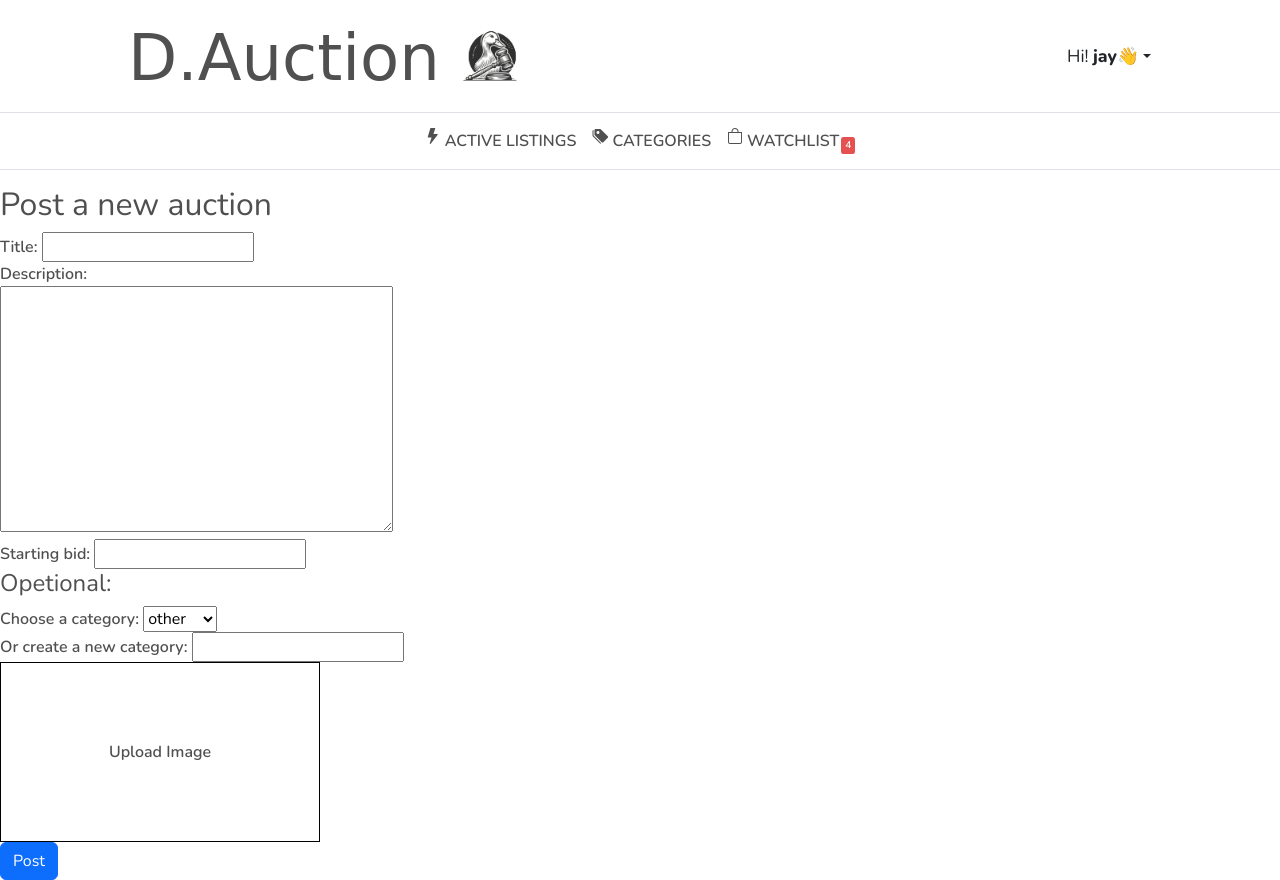
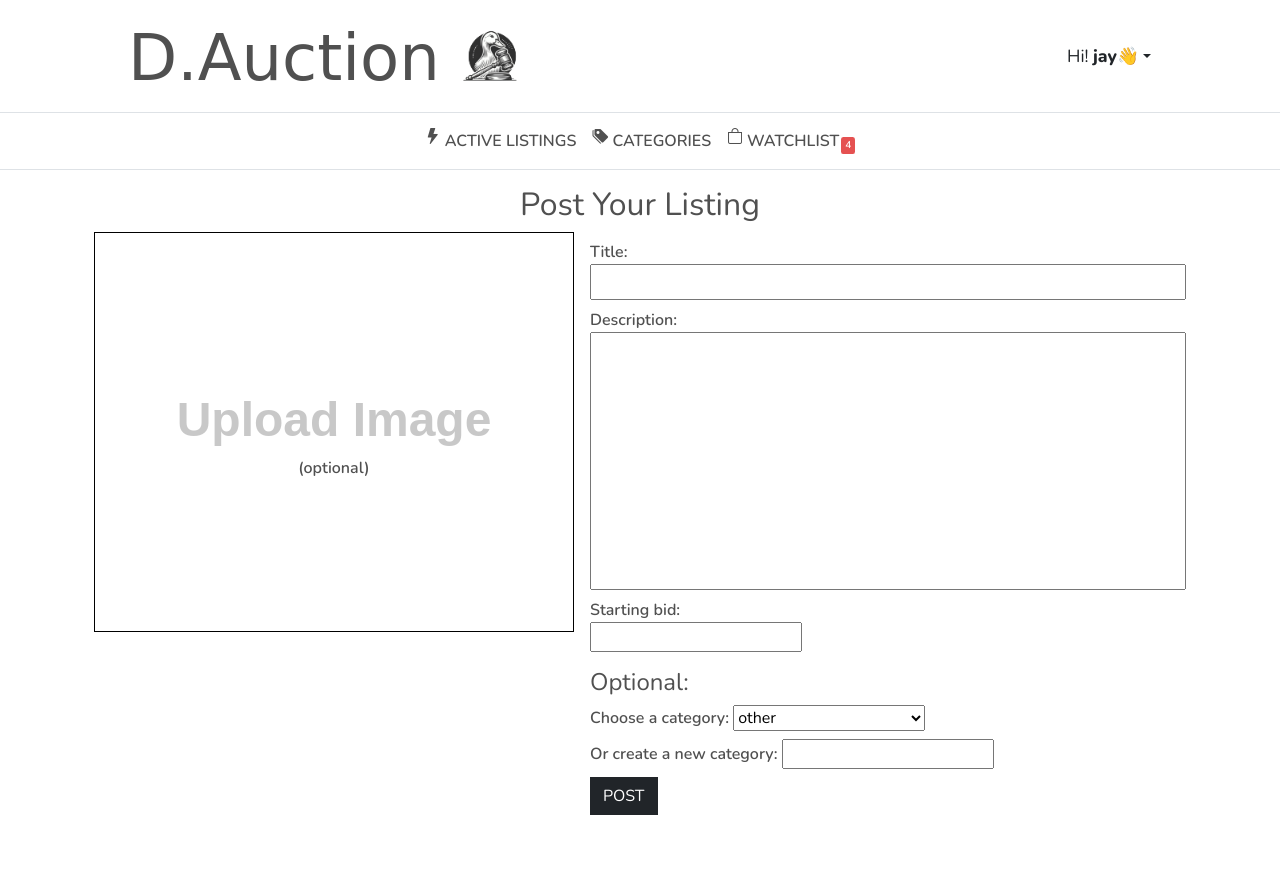
Before and after one commit to wrbyepct/commerce, a Django app: page /create in a window 1280 px wide. After the commit the page ends 815 px from the top, so only its background shows below. Run offline with Django 3.2, Linux system fonts and the light colour scheme; a user stored in the database is signed in; data comes from the database, SQL or seed files in the repository; both versions use the stored data as it was after the commit; some libraries are stand-ins or nearby versions; some web fonts are replaced.

Commit message:
css all done

```diff
--- a/auctions/static/auctions/_create_listing.scss
+++ b/auctions/static/auctions/_create_listing.scss
@@ -1,9 +1,10 @@
 
-
+// Image
 #dropArea {
     border: 1px solid black;
-    width: 320px;
-    height: 180px;
+    width: 30rem;
+    height: 25rem;
+
 }
 
 input#id_image {
@@ -18,3 +19,37 @@ input#id_image {
     justify-content: center;
     align-items: center;
 }
+
+#imageLabel {
+    font-family: sans-serif;
+    font-size: 3rem;
+    font-weight: bold;
+    color: rgba(168, 168, 168, 0.633);
+    &:hover {
+        cursor: pointer;
+    }
+}
+
+.listing-form {
+    width: 100%;
+    .form-field {
+        margin-top: 0.5rem;
+    }
+    input[name=title] {
+        padding: 0.25rem 0.5rem;
+    }
+    // Description
+    textarea[name=description] {
+        width: 100%;
+        resize: none;
+        padding: 0.5rem;
+    }
+
+    // Category
+    select {
+        width: 12rem;
+        option {
+            padding: 0.25rem
+        }
+    }
+}
--- a/auctions/static/auctions/_credential.scss
+++ b/auctions/static/auctions/_credential.scss
@@ -32,6 +32,10 @@ $md-margin: 70px;
             color: rgb(252, 171, 40);
 
             background-color: rgba(0, 0, 0, 0.648);
+
+            &-text-part {
+                min-width: 27.14rem;
+            }
             .link-to-homepage {
                 font-family: 'Segoe UI', Tahoma, Geneva, Verdana, sans-serif;
                 text-decoration: underline;
--- a/auctions/static/auctions/_global.scss
+++ b/auctions/static/auctions/_global.scss
@@ -44,16 +44,13 @@ img {
     }
 }
 
-
-
-// @media (min-width: 992px) {
-//     .nav-container {
-//         width: 85%;
-//     }
-// }
-
-// @media (min-width: 768px) {
-//     .nav-container {
-//         width: 90%;
-//     }
-// }
+// All pricing display
+.pricing-box {
+    font-family: 'Segoe UI', Tahoma, Geneva, Verdana, sans-serif;
+    line-height: 1.6;
+    .price-integer {
+        line-height: 1;
+        font-size: 2rem;
+        font-weight: 600;
+    }
+}
--- a/auctions/static/auctions/_listing.scss
+++ b/auctions/static/auctions/_listing.scss
@@ -15,9 +15,9 @@
 
 .listing {
     @media (min-width: 1470px) {
-        &-image-info {
-            width: 40rem;
-        }
+        // &-image-info {
+        //     width: 40rem;
+        // }
         &-main-info {
             min-width: 30rem;
             max-width: 37.5rem;
@@ -52,11 +52,11 @@
     }
 
     &-image-info {
+        width: 40rem;
         height: 40rem;
     }
 
     &-main-info {
-
         .watch-box {
             right: 0;
             transform: scale(0.85);
--- a/auctions/static/auctions/styles.css
+++ b/auctions/static/auctions/styles.css
@@ -40,10 +40,20 @@ img {
   color: rgb(255, 119, 0);
 }
 
+.pricing-box {
+  font-family: "Segoe UI", Tahoma, Geneva, Verdana, sans-serif;
+  line-height: 1.6;
+}
+.pricing-box .price-integer {
+  line-height: 1;
+  font-size: 2rem;
+  font-weight: 600;
+}
+
 #dropArea {
   border: 1px solid black;
-  width: 320px;
-  height: 180px;
+  width: 30rem;
+  height: 25rem;
 }
 
 input#id_image {
@@ -55,6 +65,37 @@ input#id_image {
   display: flex;
   justify-content: center;
   align-items: center;
+}
+
+#imageLabel {
+  font-family: sans-serif;
+  font-size: 3rem;
+  font-weight: bold;
+  color: rgba(168, 168, 168, 0.633);
+}
+#imageLabel:hover {
+  cursor: pointer;
+}
+
+.listing-form {
+  width: 100%;
+}
+.listing-form .form-field {
+  margin-top: 0.5rem;
+}
+.listing-form input[name=title] {
+  padding: 0.25rem 0.5rem;
+}
+.listing-form textarea[name=description] {
+  width: 100%;
+  resize: none;
+  padding: 0.5rem;
+}
+.listing-form select {
+  width: 12rem;
+}
+.listing-form select option {
+  padding: 0.25rem;
 }
 
 @media (max-width: 767px) {
--- a/auctions/static/script/create_listing.js
+++ b/auctions/static/script/create_listing.js
@@ -37,7 +37,7 @@ function uploadImageEventHandler(e) {
     const imageInput = document.getElementById('id_image');
 
     if (e.type == "drop") {
-        // If event if drop, we just need this extra step to assign file to image input field
+        // If event is drop, we just need this extra step to assign file to image input field
         // The event target would be 'dropArea'
         imageInput.files = e.dataTransfer.files;
     }
@@ -52,7 +52,7 @@ function uploadImageEventHandler(e) {
 document.addEventListener('DOMContentLoaded', ()=> {
     const dropArea = document.getElementById('dropArea');
 
-    // Seeting up drag and drop effect for image upload box
+    // Seeting up drag and drop border effect for image upload box
     addListEventAction(
         dropArea,
         ['dragenter', 'dragover'],
--- a/auctions/templates/auctions/create_listing.html
+++ b/auctions/templates/auctions/create_listing.html
@@ -8,9 +8,7 @@
 {% endblock %}
 
 {% block body %}
-
-    <h2>Post a new auction</h2>
-
+<!-- Message Section  -->
     {% if messages %}
         {% for message in messages %}
             <div class="alert {% if message.tags == 'error' %}alert-danger{% else %}alert-{{ message.tags }}{% endif %} alert-dismissible fade show">
@@ -22,24 +20,48 @@
         {% endfor %}
     {% endif %}
 
-    <form action="{% url 'create' %}" method="post" enctype="multipart/form-data">
+<!-- Form Section -->
+    <div class="container d-flex flex-column align-items-center">
+        <h2>Post Your Listing</h2>
+
+
+        <form class="listing-form" action="{% url 'create' %}" method="post" enctype="multipart/form-data">
             {% csrf_token %}
-        <div class="form-field">
-            {{ form.title.label_tag }}
+            <div class="container d-flex gap-3 flex-wrap-reverse align-items-end">
+                <!-- Image Section  -->
+                <div id="dropArea" >
+                    <div id="dragArea">
+                        {{ form.image }}  <!-- Currently hidden -->
+                        <!-- label with the image id will take up its function -->
+                        <div class="d-flex flex-column align-items-center">
+                            <label id="imageLabel" for="{{ form.image.id_for_label }}">
+                                <span>Upload Image</span>
+                            </label>
+                            <span>(optional)</span>
+                        </div>
+
+                    </div>
+                    <img id="imagePreview" src="#" alt="Image Preview" style="display:none;">
+                </div>
+
+                <!-- Form Section -->
+                <div class="flex-grow-1" >
+                    <div class="form-field d-flex flex-column">
+                        <div>{{ form.title.label_tag }}</div>
                         {{ form.title }}
                     </div>
-        <div class="form-field">
+                    <div class="form-field d-flex flex-column">
                         <div>
                             {{ form.description.label_tag }}
                         </div>
                         {{ form.description }}
                     </div>
                     <div class="form-field">
-            {{ form.starting_bid.label_tag }}
+                        <div>{{ form.starting_bid.label_tag }}</div>
                         {{ form.starting_bid }}
                     </div>
-        <div>
-            <h4>Opetional:</h4>
+                    <div class="mt-3">
+                        <h4>Optional:</h4>
                     </div>
                     <div class="form-field">
                         {{ form.category.label_tag }}
@@ -49,20 +71,13 @@
                         {{ form.new_category.label_tag }}
                         {{ form.new_category }}
                     </div>
+                    <input class="btn btn-dark mt-2 rounded-0 " type="submit" value="POST">
+                </div>
+            </div>
+        </form>
 
-        <div id="dropArea">
-            <div id="dragArea">
-                {{ form.image }}  <!-- Currently hidden -->
-                <!-- label with the image id will take up its function -->
-                <label id="imageLabel" for="{{ form.image.id_for_label }}">
-                    <span>Upload Image</span>
-                </label>
-            </div>
-            <img id="imagePreview" src="#" alt="Image Preview" style="display:none; width: 320px; height: 180px;">
     </div>
 
-        <input class="btn btn-primary" type="submit" value="Post">
-    </form>
 
 
 
--- a/auctions/templates/auctions/layout.html
+++ b/auctions/templates/auctions/layout.html
@@ -14,6 +14,7 @@
     <body>
         <!-- Header -->
         <div class="header-container d-flex justify-content-between align-items-center m-auto" >
+            <!-- Logo -->
             <div class="site-title d-flex align-items-center fw-lighter">
                 <span>D.Auction</span>
                 <img src="{% static 'images/dauction-2.png' %}" alt="logo" style="height: 5.5rem;">
@@ -25,20 +26,20 @@
                             <span class="greeting-user">Hi! <strong>{{user.username}}</strong>👋</span>
                         </button>
                         <ul class="dropdown-menu">
-                            <li class="py-2 px-3">
+                            <li class="py-2 px-3 profile-nav-hover">
                                 <a class="d-flex" href="{% url 'my_postings' %}">
                                     <i class="bi bi-palette2"></i>
                                     <span class="pt-1 ps-2 "> My Postings</span>
                                 </a>
                             </li>
-                            <li class="py-2 px-3">
+                            <li class="py-2 px-3 profile-nav-hover">
                                 <a class="d-flex " href="{% url 'create' %}">
                                     <i class="bi bi-plus-square"></i>
                                     <span class="pt-1 ps-2"> Create Listing</span>
                                 </a>
                             </li>
                             <li><hr class="dropdown-divider"></li>
-                            <li class="py-2 px-3">
+                            <li class="py-2 px-3 profile-nav-hover">
                                 <a class="d-flex" href="{% url 'logout' %}">
                                     <i class="bi bi-box-arrow-right" style="font-size: 18px; padding-left: 1px"></i>
                                     <span class="pt-1 ps-2 "> Log Out</span>
--- a/auctions/utils.py
+++ b/auctions/utils.py
@@ -49,6 +49,7 @@ def only_contains_word_or_empty_string(string):
     match = pattern.fullmatch(string=string)
     return True if match else False
 
+
 def get_unsplash_img_url(query):
     url = 'https://api.unsplash.com/search/photos'
     params = {
--- a/auctions/views.py
+++ b/auctions/views.py
@@ -127,7 +127,7 @@ def create_listing(request):
             res = listing.save(failed_message=LISTING_NOT_UNIQUE)
 
             if res['status'] == 'failed':
-                messages.error(request, res['message'])
+                messages.error(request, res['failed_message'])
 
             else:
 
```
Also changed, not shown: other parts of auctions/static/auctions/styles.css (+18 -17 lines), auctions/static/auctions/styles.scss (+30 -19 lines), auctions/templates/auctions/credential_layout.html (+4 -3 lines), db.sqlite3, 1 other file. Lines whose indentation alone changed are shown as unchanged.
